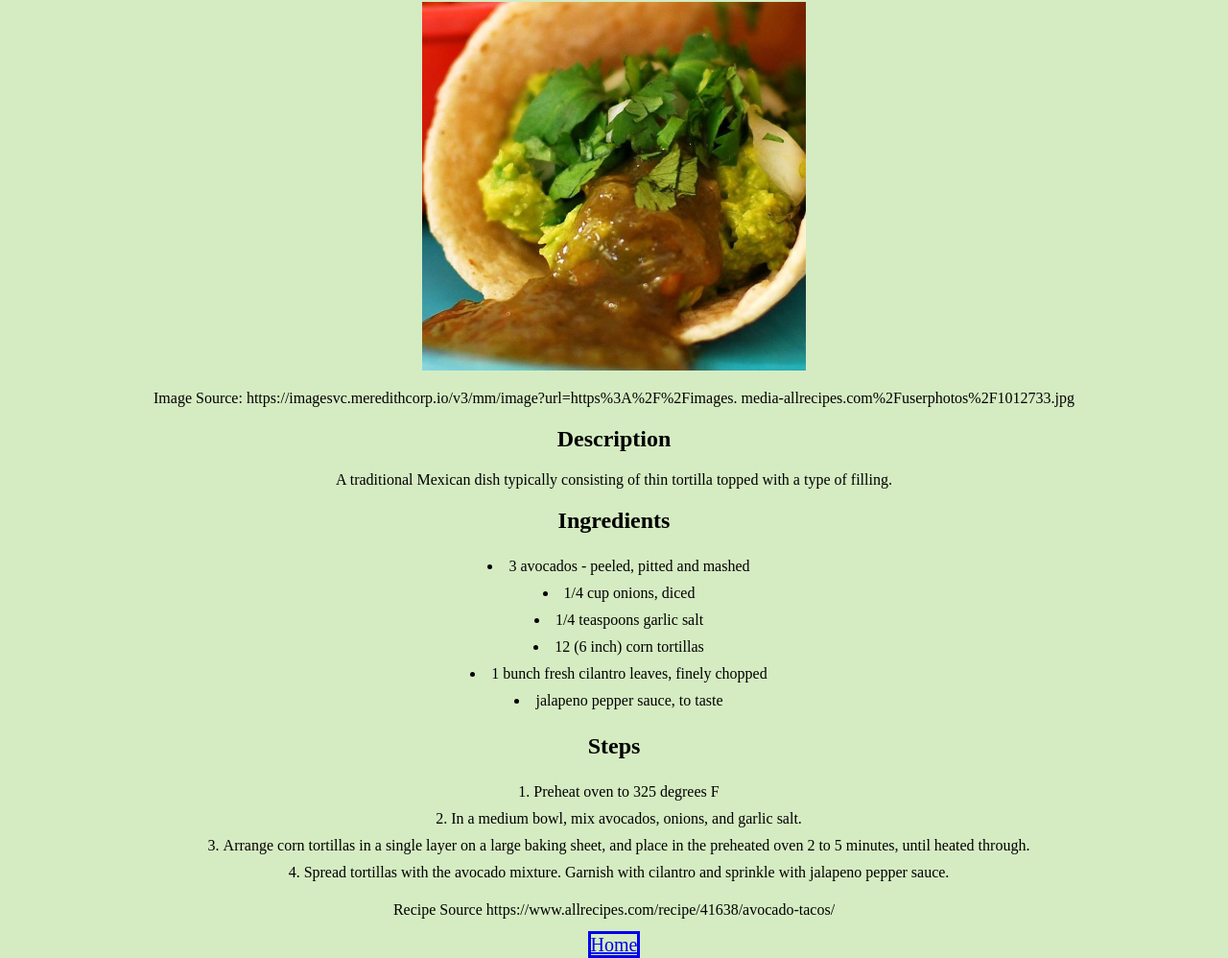
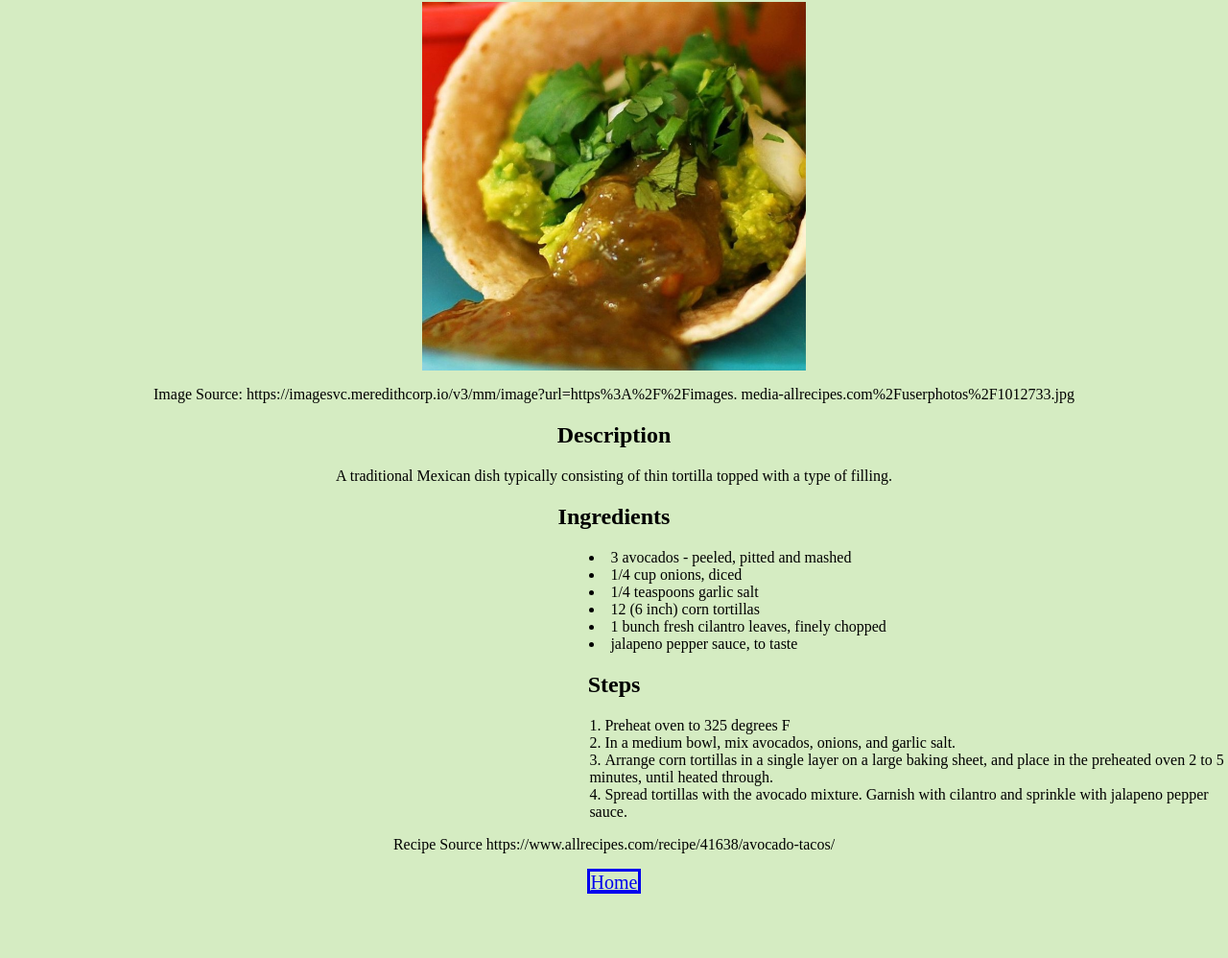
Before and after one commit to Moneeb-Ahmad/odin-recipes, a plain HTML site: page recipes/tacos.html in a window 1280 px wide. Shown: the part 78-1076 px from the top of the page at 96% size. After the commit the page ends 1009 px from the top, so only its background shows below. Drawn offline with Linux system fonts and the light colour scheme.

Commit message:
CSS centering updates and formatting

```diff
--- a/css/styles.css
+++ b/css/styles.css
@@ -1,6 +1,3 @@
-* {
-	text-align: center;
-}
 body {
   background-color: #D5ECC2;
   margin: 0px;
@@ -10,24 +7,33 @@ body {
 ul,
 ol {
   list-style-position: inside;
-	display:inline;
-	padding: 0px;
+  padding-left: 48%
 }
 
-li {
-	width: 100%;
-	padding: 5px;
-	text-align: center;
-	border: 0px;
-	word-break: break-word;
-
+ul>ul, ol>ul {
+  list-style-position: inside;
+  padding-left: 5%
 }
 
 img {
   width: 400px;
   height: auto;
+  display: block;
+  margin-left: auto;
+  margin-right: auto;
 }
+
 .home {
   border-style: solid;
   font-size: 20px;
+  display: block;
+  text-align: center;
+  margin-left: auto;
+  margin-right: auto;
+  width: 50px;
+  height: 20px;
 }
+
+h1, h2, p {
+  text-align: center;
+}
```
Also changed, not shown: index.html (+2 -0 lines), recipes/biryani.html (+3 -1 lines), recipes/pancakes.html (+3 -1 lines), recipes/tacos.html (+3 -1 lines). Lines whose indentation alone changed are shown as unchanged.
